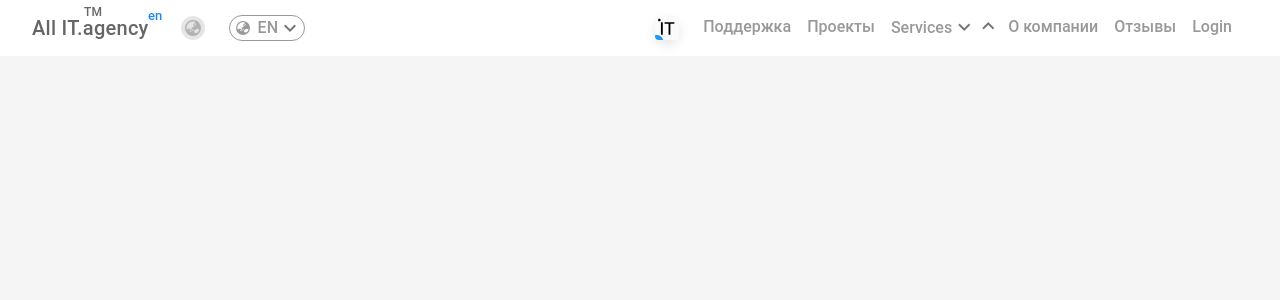
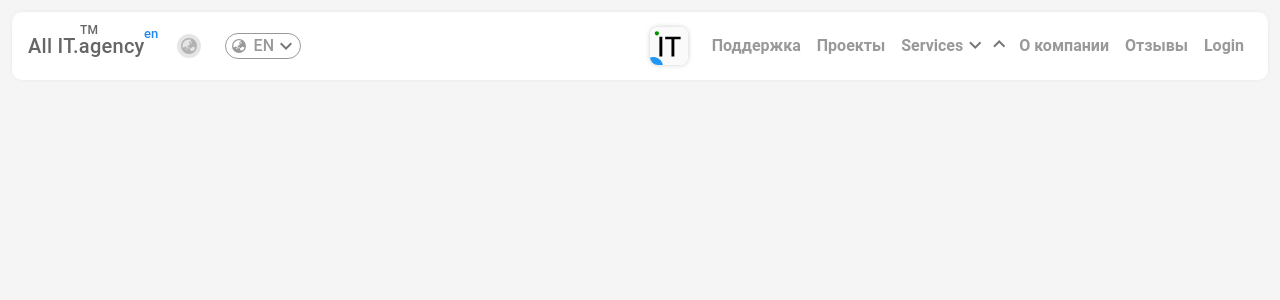
Before and after one commit to bahtierkamalov21/all-it, a Vue app: page / in a window 1280 px wide. Shown: the top 300 px of the page. Built offline with nearby package versions, Linux system fonts and the light colour scheme.

Commit message:
logoItem, новый дизайн: list category, list languages; новый дизайн навигации

```diff
--- a/src/App.vue
+++ b/src/App.vue
@@ -17,6 +17,10 @@ export default {
 </script>
 
 <style>
+:root {
+  --base-shadow: 0 0 10px -8px var(--v-color_shadow-base);
+}
+
 html {
   scroll-behavior: smooth;
   overflow: hidden;
--- /dev/null
+++ b/src/components/LogoItem.vue
@@ -0,0 +1,68 @@
+<template lang="pug">
+svg(class="logo" width="72" height="72" viewBox="0 0 72 72" fill="none" xmlns="http://www.w3.org/2000/svg")
+  rect(width="72" height="72" rx="12" fill="#FAFAFA")
+  path(id="logo-text" d="M23.3652 56H17.8012V18.664H23.3652V56ZM58.0326 23.292H46.1766V56H40.6646V23.292H28.7566V18.664H58.0326V23.292Z" fill="black")
+  path(id="logo-circle" d="M9 12C9 9.79086 10.7909 8 13 8C15.2091 8 17 9.79086 17 12C17 14.2091 15.2091 16 13 16C10.7909 16 9 14.2091 9 12Z" fill="black")
+    mask(id="mask0_210_27" style="mask-type:alpha" maskUnits="userSpaceOnUse" x="0" y="0" width="72" height="72")
+      rect(width="72" height="72" rx="12" fill="#FAFAFA")
+  g(mask="url(#mask0_210_27)" id="bottom-box")
+    path(d="M-11 72.2853C11 58.6853 16.1667 70.2853 16 77.7853" stroke="#2196F3" stroke-width="18")
+</template>
+
+<script>
+export default {
+  name: "LogoItem",
+  data() {
+    return {
+      colors: ["#2196F3", "black", "pink", "lime"],
+      element: null,
+    };
+  },
+  mounted() {
+    this.element = document.getElementById("logo-circle");
+    setInterval(() => {
+      this.changeColors();
+    }, 4000);
+  },
+  methods: {
+    changeColors() {
+      const index = Math.floor(Math.random() * this.colors.length);
+      this.element.setAttribute("fill", this.colors[index]);
+    },
+  },
+};
+</script>
+
+<style scoped lang="scss">
+#logo-text {
+  animation: 2s logo-text ease-in-out;
+}
+
+#bottom-box {
+  animation: 2s bottom-box ease-in-out;
+}
+
+#logo-circle {
+  transition: all 2s ease-in-out;
+}
+
+@keyframes logo-text {
+  from {
+    opacity: 0;
+  }
+
+  to {
+    opacity: 1;
+  }
+}
+
+@keyframes bottom-box {
+  from {
+    transform: translateX(-20px);
+  }
+
+  to {
+    transform: translateX(0);
+  }
+}
+</style>
--- a/src/components/MainNavigation.vue
+++ b/src/components/MainNavigation.vue
@@ -1,7 +1,7 @@
 <template lang="pug">
 div
   nav(class="nav")
-    v-container(fluid)
+    v-container(class="container")
       v-col
         v-row(class="align-center")
           div(class="title")
@@ -13,24 +13,25 @@ div
             div(v-if="$vuetify.theme.dark" class="icon-light-theme")
           switch-language(class="ml-6")
           v-spacer
-          div(class="logo")
-            v-img(src="@/assets/logo.svg")
+          logo-item
           ul
             li(v-for="item in links" :key="item.id" :class="item.list ? 'category-links' : null")
               router-link(:to="item.href" :class="item.list ? 'category-link pr-2' : null") {{ item.name }}
                 v-icon(v-if="item.list" class="icon-list") mdi-chevron-down
                 v-icon(v-if="item.list" class="icon-list") mdi-chevron-up
               div(v-if="item.list" class="link-list")
+                div
                   router-link(v-for="list in item.list" :to="list.href" :key="list.id")
                     | {{ list.name }}
 </template>
 
 <script>
 import SwitchLanguage from "./SwitchLanguage.vue";
+import LogoItem from "./LogoItem.vue";
 
 export default {
   name: "MainNavigation",
-  components: { SwitchLanguage },
+  components: { SwitchLanguage, LogoItem },
   data() {
     return {
       links: [
@@ -101,19 +102,23 @@ export default {
 
 <style scoped lang="scss">
 .nav {
-  background-color: #fff;
-
-  & > *:first-child {
-    display: flex;
-    align-items: center;
-    height: 56px;
-    padding: 0 32px !important;
-  }
+  background-color: var(--v-background-base);
+  padding: 12px;
 
   &-warning {
     overflow: hidden;
   }
 }
+
+.container {
+  padding: 0 24px;
+  padding-left: 16px;
+  background-color: #fff;
+  box-shadow: var(--base-shadow);
+  max-width: 1366px;
+  border-radius: 10px;
+}
+
 .title {
   display: flex;
   align-items: center;
@@ -153,6 +158,10 @@ export default {
 ul {
   list-style: none;
   display: flex;
+
+  & > *:last-child > a {
+    padding: 0;
+  }
 }
 
 li {
@@ -161,11 +170,12 @@ li {
   & > * {
     text-decoration: none;
     transition: all 0.2s ease-in;
-    font-weight: 500;
+    font-weight: 600;
     display: flex;
     align-items: center;
     color: #999 !important;
-    padding: 16px;
+    padding: 0 16px;
+    height: 68px;
     padding-left: 0;
   }
 
@@ -197,10 +207,10 @@ li {
 }
 
 .logo {
-  height: 24px;
-  width: 24px;
-  border-radius: 10px;
-  box-shadow: 0 5px 12px rgb(0 0 0 / 10%);
+  height: 38px;
+  width: 38px;
+  border-radius: 8px;
+  box-shadow: 0 0 5px 0 rgb(0 0 0 / 20%);
 }
 
 .category-links {
@@ -216,11 +226,16 @@ li {
   display: none;
   position: absolute;
   left: -16px;
-  top: 56px;
+  top: 68px;
+  min-width: 200px;
+  padding-top: 10px;
+
+  & > div {
+    position: relative;
     background-color: #fff;
-  min-width: 200px;
+    border-radius: 10px;
     padding: 20px;
-  box-shadow: 0 5px 12px rgb(0 0 0 / 15%);
+    box-shadow: var(--base-shadow);
 
     & > * {
       text-decoration: none;
@@ -231,6 +246,7 @@ li {
       &:hover {
         transition: all 0.2s ease-in;
         color: #666 !important;
+      }
     }
   }
 }
@@ -267,10 +283,11 @@ li {
 }
 
 @keyframes hover-list-link {
-  0% {
+  from {
     opacity: 0.2;
   }
-  100% {
+
+  to {
     opacity: 1;
   }
 }
--- a/src/components/SwitchLanguage.vue
+++ b/src/components/SwitchLanguage.vue
@@ -64,11 +64,12 @@ ul {
 .list-languages {
   position: absolute;
   background-color: #fff;
-  top: 40px;
+  top: 56px;
   padding: 20px;
   min-width: 200px;
   left: -16px;
-  box-shadow: 0 5px 12px rgb(0 0 0 / 15%);
+  border-radius: 10px;
+  box-shadow: var(--base-shadow);
 
   & > * {
     text-decoration: none;
--- a/src/plugins/vuetify.js
+++ b/src/plugins/vuetify.js
@@ -15,11 +15,13 @@ export default new Vuetify({
         error: "#b71c1c",
         content: "#ffffff",
         custom_title: "#666666",
+        color_shadow: "#000000",
       },
       dark: {
         background: "#1c1c1c",
         content: "#000000",
         custom_title: "#ffffff",
+        color_shadow: "#ffffff",
       },
     },
   },
--- a/vue.config.js
+++ b/vue.config.js
@@ -2,5 +2,5 @@ const { defineConfig } = require("@vue/cli-service");
 
 module.exports = defineConfig({
   transpileDependencies: ["vuetify"],
-  devServer: { allowedHosts: "all", },
+  devServer: { allowedHosts: "all" },
 });
```
Lines whose indentation alone changed are shown as unchanged.
